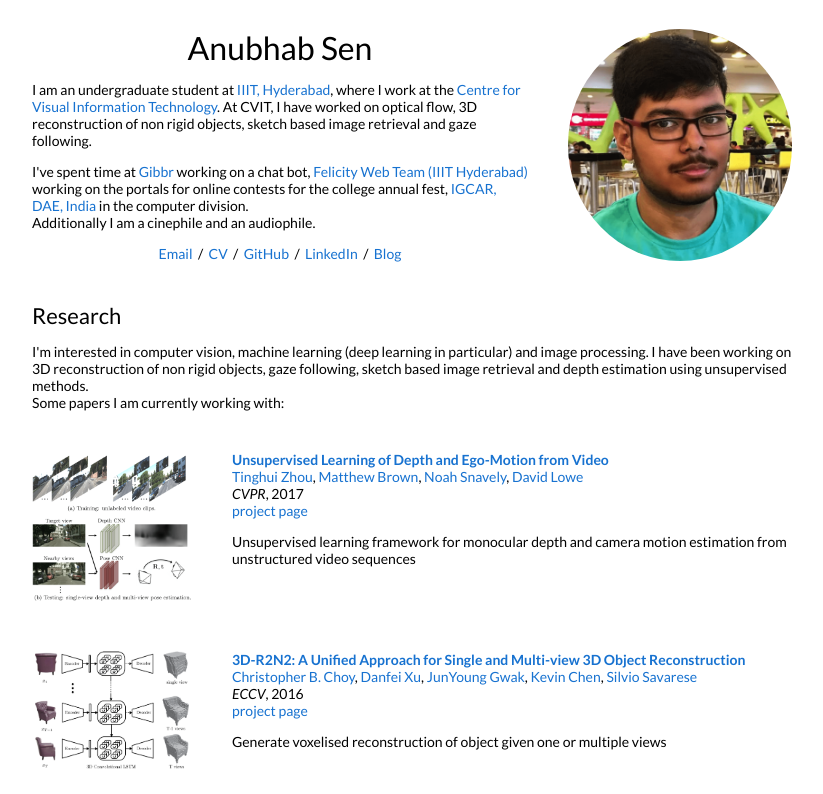
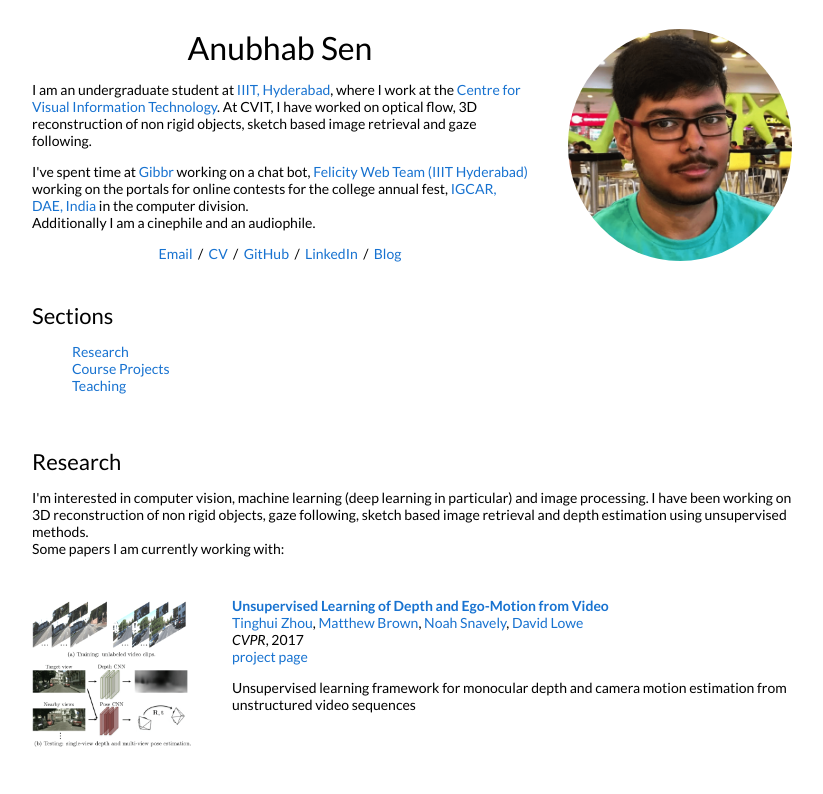
Before and after one commit to anubhabsen/anubhabsen.github.io, a plain HTML site: page index.html in a window 1280 px wide. Shown: the top 794 px of the page, without its empty margins (228-1051 px from the left). Drawn offline with Linux system fonts and the light colour scheme.

Commit message:
adds section

```diff
--- a/index.html
+++ b/index.html
@@ -41,6 +41,16 @@
       </table>
       <table width="100%" align="center" border="0" cellspacing="0" cellpadding="20">
       <tr>
+        <td width="100%" valign="middle">
+          <heading>Sections</heading>
+          <ul>
+          	<li><a href='#research-tag'>Research</a></li>
+          	<li><a href='#course-tag'>Course Projects</a></li>
+          	<li><a href='#teaching-tag'>Teaching</a></li>
+          </ul>
+        </td>
+      </tr>
+      <tr id='research-tag'>
         <td width="100%" valign="middle">
           <heading>Research</heading>
           <p>
@@ -185,7 +195,7 @@
       </tr>
     </table>
       <table width="100%" align="center" border="0" cellspacing="0" cellpadding="20">
-      <tr>
+      <tr id='course-tag'>
         <td>
         <heading>Course Projects</heading>
         </td>
@@ -254,7 +264,7 @@
       </tr>
       </table>
       <table width="100%" align="center" border="0" cellspacing="0" cellpadding="20">
-      <tr>
+      <tr id='teaching-tag'>
         <td>
         <heading>Teaching</heading>
         </td>
--- a/style.css
+++ b/style.css
@@ -50,3 +50,6 @@ a {
     span.highlight {
         background-color: #ffffd0;
     }
+    ul {
+        list-style-type: none;
+    }
```
